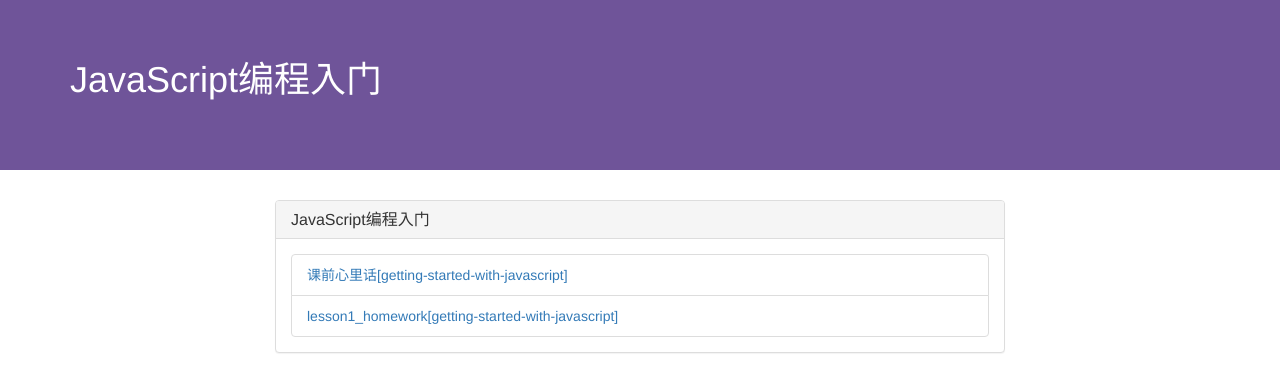
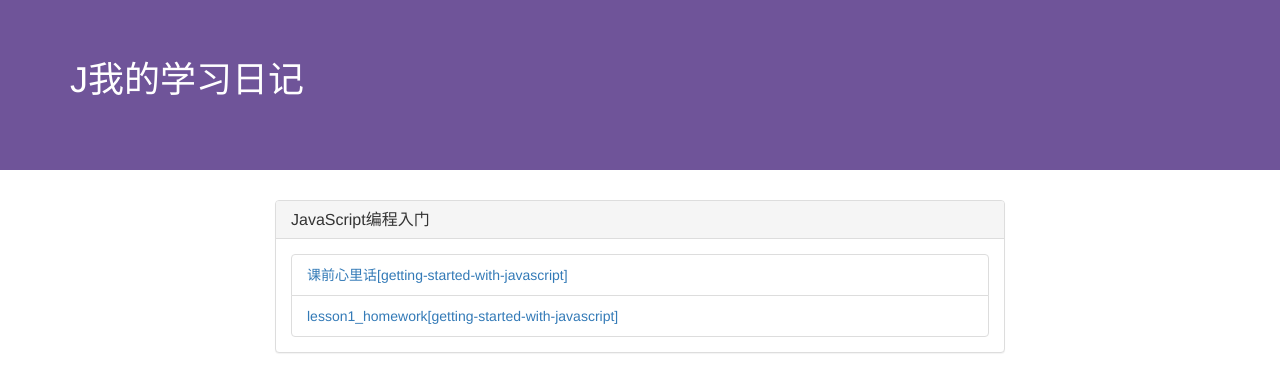
Before and after one commit to David-Zo/test, a plain HTML site: page index.html in a window 1280 px wide. Drawn offline with nearby package versions, Linux system fonts and the light colour scheme.

Commit message:
html修改

```diff
--- a/index.html
+++ b/index.html
@@ -3,7 +3,7 @@
 <html>
 <head lang="en">
     <meta charset="UTF-8">
-    <title>新生大学</title>
+    <title>Studiary</title>
     <meta name="viewport" content="width=device-width, initial-scale=1, maximum-scale=1, user-scalable=no">
     <link rel="stylesheet" href="https://cdn.bootcss.com/bootstrap/3.3.7/css/bootstrap.min.css" integrity="sha384-BVYiiSIFeK1dGmJRAkycuHAHRg32OmUcww7on3RYdg4Va+PmSTsz/K68vbdEjh4u" crossorigin="anonymous">
     <link rel="stylesheet" href="./public/style.css">
@@ -12,7 +12,7 @@
 <div>
   <div class="main-header">
     <div class="container">
-      <h1>JavaScript编程入门</h1>
+      <h1>J我的学习日记</h1>
     </div>
   </div>
   <div class="container">
```
